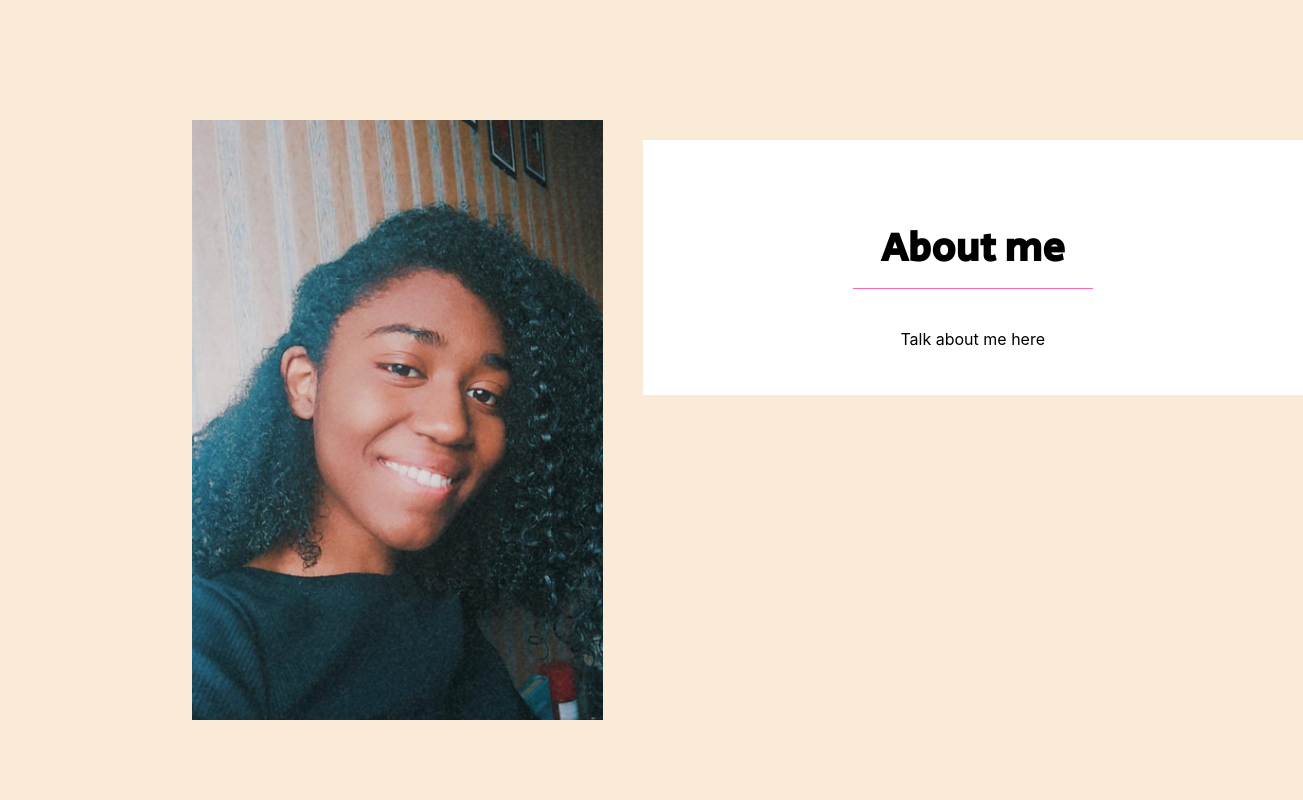
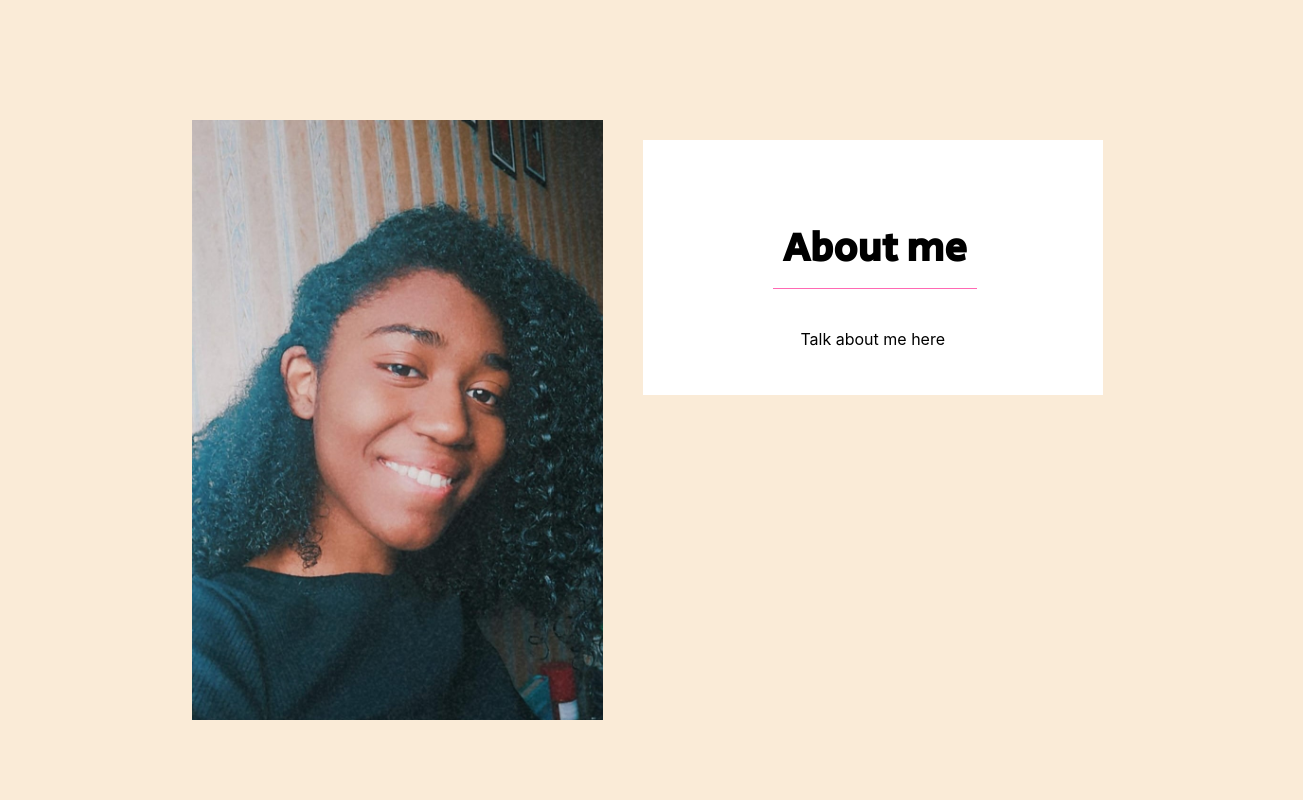
Before and after one commit to hawa-bah/portfolio, a React (Create React App) app: page / in a window 1280 px wide. Shown: the part 780-1580 px from the top of the page, 1303 px wide, since content can reach past the window. Built offline with nearby package versions, Linux system fonts and the light colour scheme; a web font is replaced by a local one.

Commit message:
changed for responsiveness

```diff
--- a/src/components/NavBar.js
+++ b/src/components/NavBar.js
@@ -7,12 +7,12 @@ const NavBar = () => {
       <a href="#Top" className="view">
         About Me
       </a>
-      <a href="#Projects" className="view">
-        My work
-      </a>
       {/* <a href="#Top" class="view">Read Me</a> */}
       <a href="#Skills" className="view">
         Skills
+      </a>
+      <a href="#Projects" className="view">
+        My work
       </a>
     </div>
   );
--- a/src/pages/HomePage.css
+++ b/src/pages/HomePage.css
@@ -13,6 +13,7 @@ html,
 h3 {
   font-family: "Secular One", sans-serif;
   font-size: 20px;
+  min-width: max-content;
 }
 .subtitle {
   border-bottom: hotpink solid thin;
@@ -81,8 +82,8 @@ h3 {
   margin-left: auto;
   margin-right: auto;
   padding: 10px;
-  margin-left: 30%;
-  margin-right: 30%;
+  margin-left: 25%;
+  margin-right: 25%;
 }
 
 .space {
@@ -111,6 +112,7 @@ h3 {
   /* INTRO */
   .Intro-Div {
     display: flex;
+    flex-wrap: wrap;
     justify-content: flex-start;
     gap: 20px;
     margin-left: 15%;
@@ -121,7 +123,8 @@ h3 {
     height: 600px;
   }
   .intro-item.text {
-    min-width: 75vh;
+    min-width: 400px;
+    max-width: 700px;
   }
   /* SKILLS */
   .space {
```
